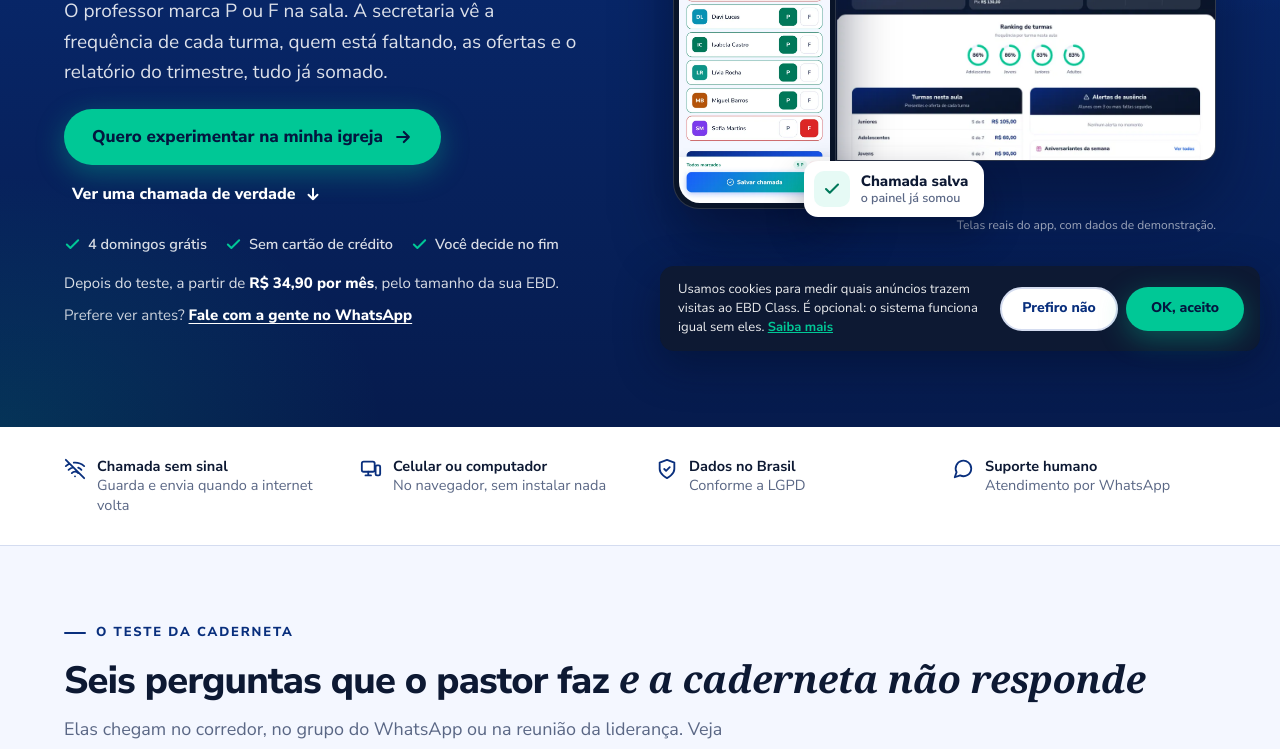
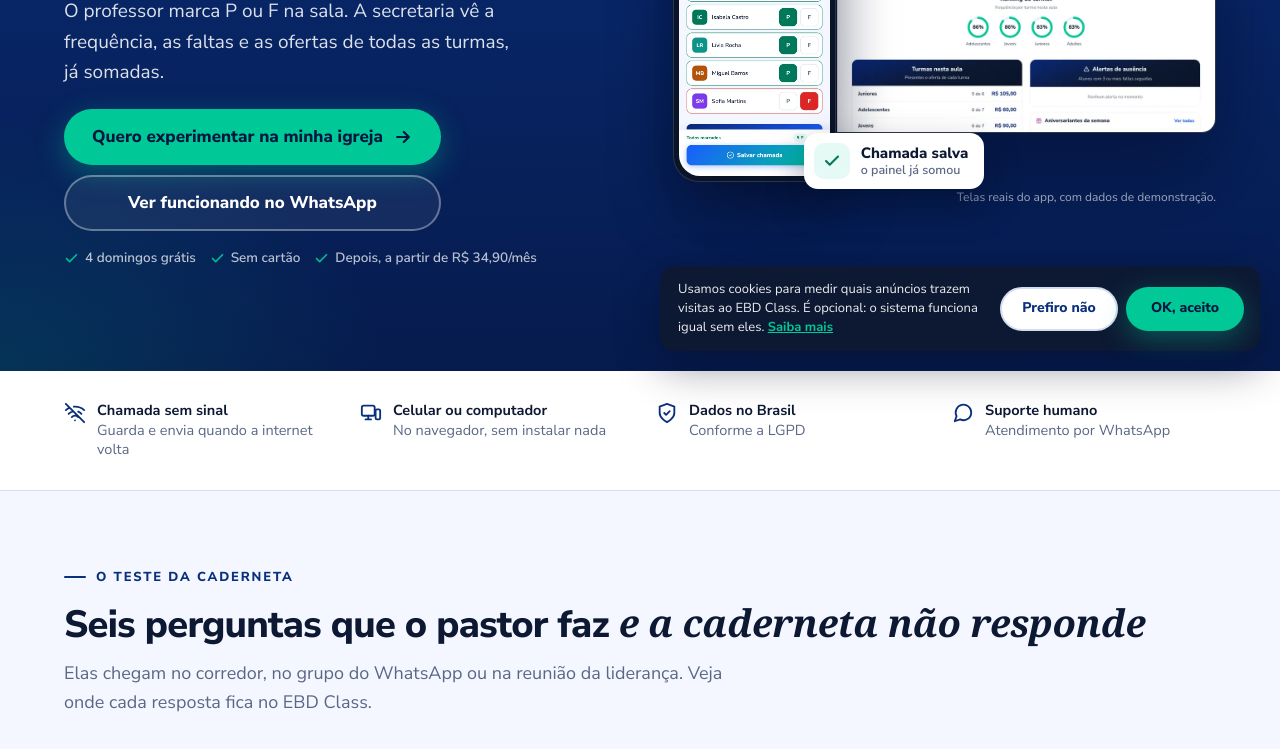
Before and after one commit to ebdclass-app/ebdclass-landing, a plain HTML site: page index.html in a window 1280 px wide. Shown: the part 429-1178 px from the top of the page. Drawn offline with Linux system fonts and the light colour scheme; a web font is replaced by a local one.

Commit message:
Capa: dois caminhos, menos texto e Entrar discreto
Refeita no formato das capas de SaaS que convertem (Linear, Plausible,
Notion, Stripe): pouco texto antes do botão, um botão verde e um de
contorno, e as condições numa linha só com o preço. A versão anterior
empilhava lead longo, botão, link, três condições, preço e WhatsApp em
blocos soltos.

- Lead encurtado de 4 para 2 linhas no celular.
- "Ver funcionando no WhatsApp" vira botão de contorno ao lado do verde.
- Os dois botões ficam com a mesma largura no computador.
- No celular, "Entrar" do topo vira o link "Já uso · Entrar".

Co-Authored-By: Claude Opus 5 <noreply@anthropic.com>
Claude-Session: https://claude.ai/code/session_01DG3Gdu8guta3DQ5V5bVnbq

```diff
--- a/index.html
+++ b/index.html
@@ -122,18 +122,16 @@
     <div class="hero-copy">
       <p class="eyebrow">Gestão da Escola Bíblica Dominical</p>
       <h1 id="h-hero">Quantos alunos vieram domingo? <em>A resposta está no celular.</em></h1>
-      <p class="lead">O professor marca P ou F na sala. A secretaria vê a frequência de cada turma, quem está faltando, as ofertas e o relatório do trimestre, tudo já somado.</p>
+      <p class="lead">O professor marca P ou F na sala. A secretaria vê a frequência, as faltas e as ofertas de todas as turmas, já somadas.</p>
       <div class="cta-row">
         <a class="btn btn-primary btn-lg" id="cta-hero" href="https://app.ebdclass.com.br/cadastro" data-cta="hero_primary">Quero experimentar na minha igreja <svg width="20" height="20" aria-hidden="true"><use href="#i-arrow"/></svg></a>
-        <a class="link-demo" href="#demonstracao" data-cta="hero_demo">Ver uma chamada de verdade <svg width="18" height="18" aria-hidden="true"><use href="#i-arrow"/></svg></a>
+        <a class="btn btn-ghost btn-lg" href="https://wa.me/5586988197951?text=Ol%C3%A1!%20Quero%20ver%20o%20EBD%20Class%20funcionando%20na%20minha%20igreja." target="_blank" rel="noopener" data-track="whatsapp_click" data-where="hero">Ver funcionando no WhatsApp</a>
       </div>
       <ul class="hero-points" aria-label="Condições do teste">
-        <li><svg width="17" height="17" aria-hidden="true"><use href="#i-check"/></svg>4 domingos grátis</li>
-        <li><svg width="17" height="17" aria-hidden="true"><use href="#i-check"/></svg>Sem cartão de crédito</li>
-        <li><svg width="17" height="17" aria-hidden="true"><use href="#i-check"/></svg>Você decide no fim</li>
+        <li><svg width="15" height="15" aria-hidden="true"><use href="#i-check"/></svg>4 domingos grátis</li>
+        <li><svg width="15" height="15" aria-hidden="true"><use href="#i-check"/></svg>Sem cartão</li>
+        <li><svg width="15" height="15" aria-hidden="true"><use href="#i-check"/></svg>Depois, a partir de R$ 34,90/mês</li>
       </ul>
-      <p class="hero-preco">Depois do teste, a partir de <b>R$ 34,90 por mês</b>, pelo tamanho da sua EBD.</p>
-      <p class="hero-zap">Prefere ver antes? <a href="https://wa.me/5586988197951?text=Ol%C3%A1!%20Quero%20ver%20o%20EBD%20Class%20funcionando%20na%20minha%20igreja." target="_blank" rel="noopener" data-track="whatsapp_click" data-where="hero">Fale com a gente no WhatsApp</a></p>
     </div>
     <div class="hero-visual">
       <!-- Os mesmos cartões do anúncio "Imagem | Telas" do Instagram -->
--- a/landing.css
+++ b/landing.css
@@ -46,6 +46,9 @@ ul,ol{list-style:none}
 .btn-primary:hover{background:#19DCAB;transform:translateY(-1px);box-shadow:0 12px 34px rgba(0,200,150,.45)}
 .btn-brand{background:var(--blue);color:#fff;box-shadow:0 8px 24px rgba(9,47,125,.28)}
 .btn-brand:hover{background:var(--brand);transform:translateY(-1px)}
+/* Botão secundário sobre o azul da capa: contorno claro, sem disputar com o verde. */
+.btn-ghost{background:rgba(255,255,255,.06);color:#fff;border-color:rgba(255,255,255,.35)}
+.btn-ghost:hover{background:rgba(255,255,255,.12);border-color:#fff}
 .btn-outline{background:#fff;color:var(--blue);border-color:var(--line)}
 .btn-outline:hover{border-color:var(--blue)}
 .btn-lg{min-height:56px;padding:10px 26px;font-size:17px}
@@ -123,18 +126,14 @@ ul,ol{list-style:none}
 .hero h1{font-size:clamp(32px,20px + 3vw,56px);font-weight:900;line-height:1.05;letter-spacing:-.03em;margin-bottom:16px}
 .hero h1 em{font-family:var(--serif);font-style:italic;font-weight:600;letter-spacing:-.015em;color:#63EDC4}
 .lead{font-size:clamp(17px,16px + .3vw,19px);color:rgba(255,255,255,.86);max-width:520px;margin-bottom:22px}
-.cta-row{display:flex;flex-direction:column;align-items:stretch;gap:6px;margin-bottom:14px}
+/* Dois caminhos, como nas capas que convertem (Plausible, Notion, Stripe): o verde
+   para quem já quer testar e o de contorno para quem prefere ver antes. As condições
+   fecham o bloco numa linha só, com o preço. */
+.cta-row{display:grid;gap:10px;margin-bottom:16px}
 .cta-row .btn{width:100%}
-.link-demo{display:inline-flex;align-items:center;justify-content:center;gap:8px;min-height:48px;padding:0 8px;color:#fff;font-weight:800;font-size:16px;text-decoration:none;border-bottom:2px solid transparent}
-.link-demo:hover{border-bottom-color:rgba(255,255,255,.6)}
-.link-demo svg{transition:transform .18s;transform:rotate(90deg)}
-.hero-points{display:flex;flex-wrap:wrap;gap:8px 18px;font-size:14.5px;font-weight:600;color:rgba(255,255,255,.85);margin-bottom:24px}
-.hero-points li{display:flex;align-items:center;gap:7px}
-.hero-points svg{color:var(--green);flex-shrink:0}
-.hero-preco{font-size:15px;color:rgba(255,255,255,.85);margin:-10px 0 8px}
-.hero-preco b{color:#fff;font-weight:800}
-.hero-zap{font-size:15px;color:rgba(255,255,255,.78);margin-bottom:24px}
-.hero-zap a{color:#fff;font-weight:800;text-decoration:underline;text-underline-offset:3px}
+.hero-points{display:flex;flex-wrap:wrap;gap:6px 14px;font-size:13.5px;font-weight:600;color:rgba(255,255,255,.72);margin-bottom:26px}
+.hero-points li{display:flex;align-items:center;gap:6px}
+.hero-points svg{color:var(--green);flex-shrink:0;opacity:.9}
 .hero-visual{position:relative;width:100%;max-width:560px;margin-inline:auto;padding-bottom:7%}
 .shot-desk{margin-left:15%;border-radius:14px;background:#091428;border:1px solid rgba(255,255,255,.16);box-shadow:0 40px 80px rgba(3,10,35,.5);overflow:hidden}
 .shot-desk .bar{display:flex;gap:6px;padding:9px 12px;background:#0D1933}
@@ -160,13 +159,13 @@ ul,ol{list-style:none}
   .chip-salva{top:auto;right:auto;bottom:-2%;left:24%}
 }
 @media(min-width:640px){
-  .cta-row{flex-direction:row;flex-wrap:wrap;align-items:center}
-  .cta-row .btn{width:auto;white-space:nowrap}
+  /* Empilhados, mas com a largura do maior: os dois ficam alinhados. */
+  .cta-row{display:inline-grid;justify-self:start}
+  .cta-row .btn{white-space:nowrap}
 }
 @media(max-width:639px){
   .btn-lg{font-size:16px;padding:10px 18px;gap:8px}
   .hero-points{justify-content:center}
-  .hero-preco,.hero-zap{text-align:center}
   .hero-visual{padding-bottom:0}
   .shot-desk,.demo-note{display:none}
   .shot-phone{position:relative;left:auto;bottom:auto;width:min(54%,214px);margin:0 auto -84px;border-radius:28px;padding:6px}
```
Also changed, not shown: 1 other file.
